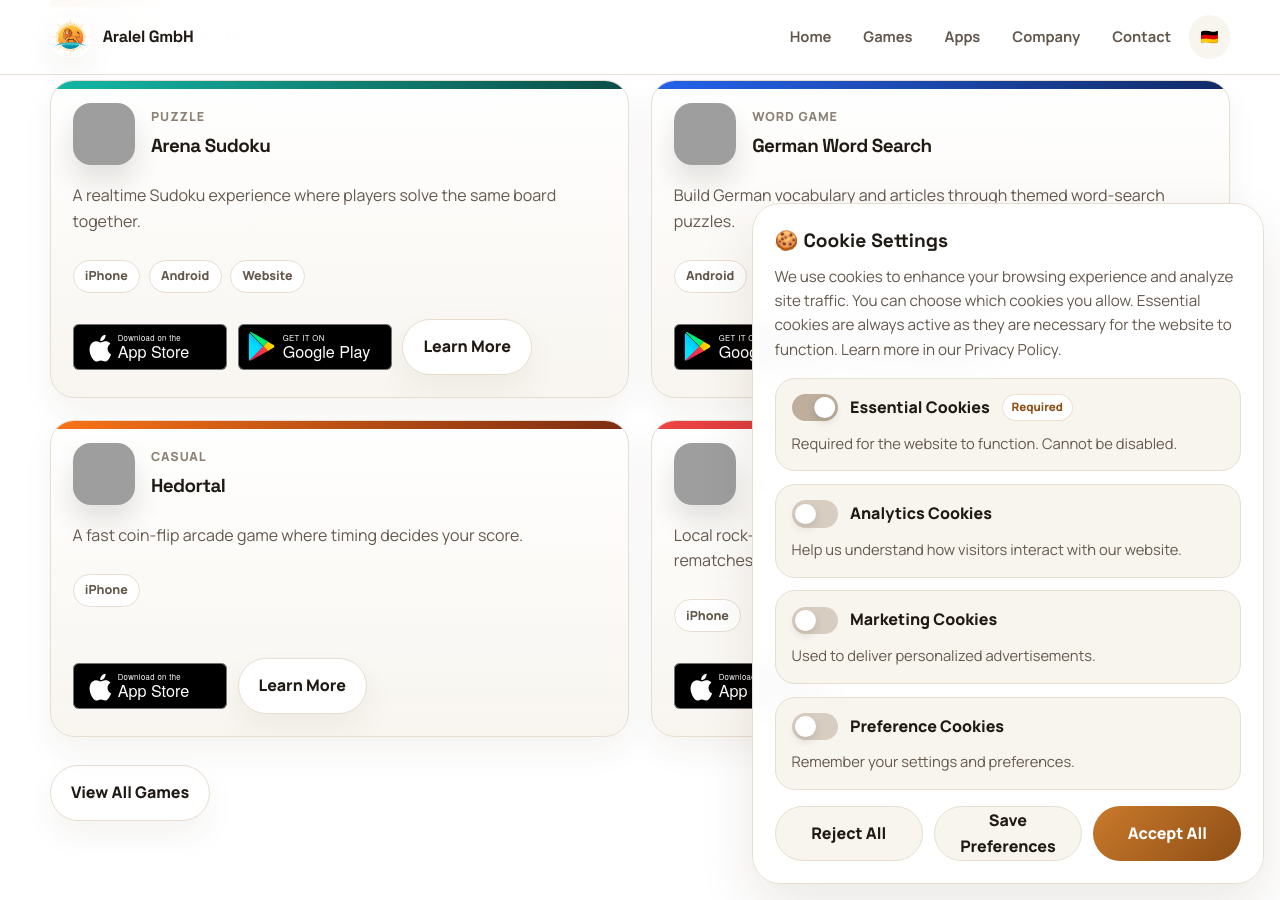
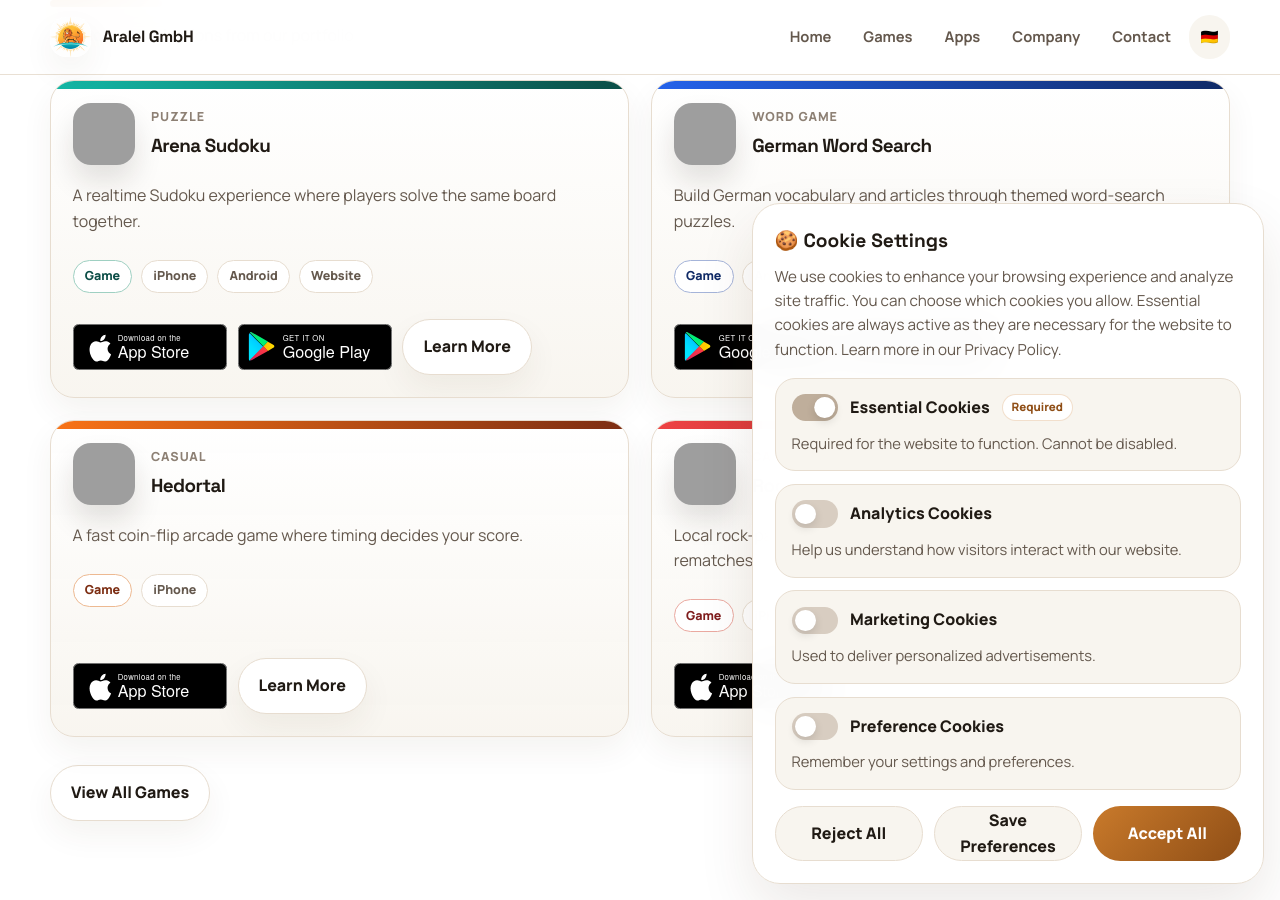
Before and after one commit to aralel/www, a Jekyll site: the page built from en.html, in a window 1280 px wide and 900 px high, scrolled down 836 px, cut to the strip 0-900 px from the top of the window. Built offline with Jekyll 4.4.1, drawn with Linux system fonts in a browser that asks for light colours; grey boxes are pictures that could not be loaded.

Commit message:
Add game type pill to catalog cards with conditional display and styling

```diff
--- a/_includes/catalog_card.html
+++ b/_includes/catalog_card.html
@@ -10,6 +10,11 @@
   {% assign suffix = "_en" %}
 {% endif %}
 {% assign product_url = "/" | append: folder | append: "/" | append: product.slug | append: suffix | append: ".html" %}
+{% assign games_url = "/games" | append: suffix | append: ".html" %}
+{% assign show_game_tag = false %}
+{% if product.type == "game" and page.catalog_type != "game" %}
+  {% assign show_game_tag = true %}
+{% endif %}
 
 <article class="catalog-card{% if include.compact %} catalog-card--compact{% endif %}" style="--product-accent:{{ product.accent }}; --product-accent-strong:{{ product.accentStrong }};">
   <div class="catalog-card-top">
@@ -22,7 +27,12 @@
 
   <p class="catalog-summary">{{ copy.shortSummary }}</p>
 
-  {% include platform_pills.html product=product locale=include.locale %}
+  <div class="product-pill-row">
+    {% if show_game_tag %}
+      <a class="product-pill product-pill--link product-pill--type" href="{{ games_url | relative_url }}">{{ t.common.typeGame }}</a>
+    {% endif %}
+    {% include platform_pills.html product=product locale=include.locale wrap=false %}
+  </div>
 
   <div class="catalog-actions">
     <div class="store-links">
--- a/_includes/platform_pills.html
+++ b/_includes/platform_pills.html
@@ -6,7 +6,9 @@
   {% assign suffix = "_en" %}
 {% endif %}
 
+{% if include.wrap != false %}
 <div class="product-pill-row">
+{% endif %}
   {% for platform_key in product.platforms %}
     {% assign page_name = platform_key %}
     {% if platform_key == "website" %}
@@ -15,4 +17,6 @@
     {% assign platform_url = "/" | append: page_name | append: suffix | append: ".html" %}
     <a class="product-pill product-pill--link" href="{{ platform_url | relative_url }}">{{ t.platforms.labels[platform_key] }}</a>
   {% endfor %}
+{% if include.wrap != false %}
 </div>
+{% endif %}
--- a/styles.css
+++ b/styles.css
@@ -474,6 +474,11 @@
 
 .product-pill--link {
     transition: background-color 0.2s ease, border-color 0.2s ease, color 0.2s ease, transform 0.2s ease;
+}
+
+.product-pill--type {
+    border-color: color-mix(in srgb, var(--product-accent) 34%, var(--border));
+    color: var(--product-accent-strong);
 }
 
 .product-pill--link:hover,
```
